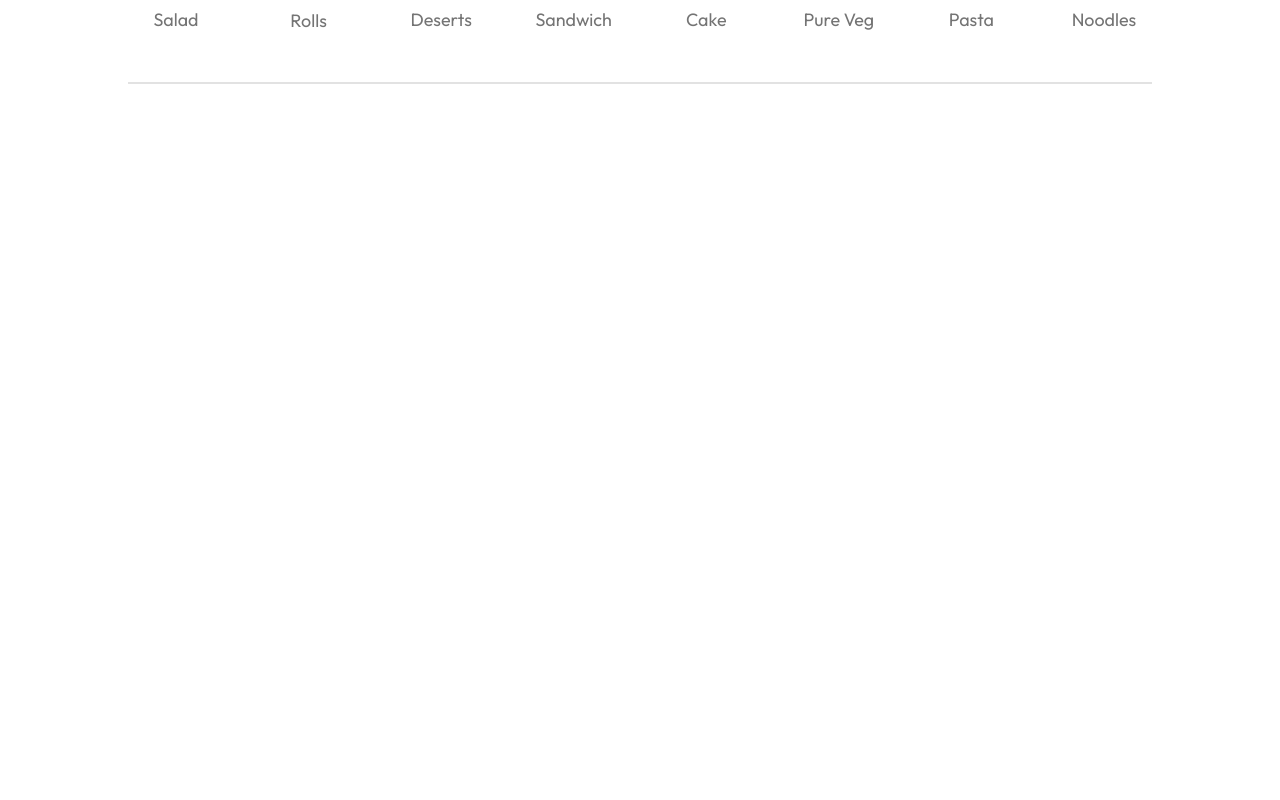
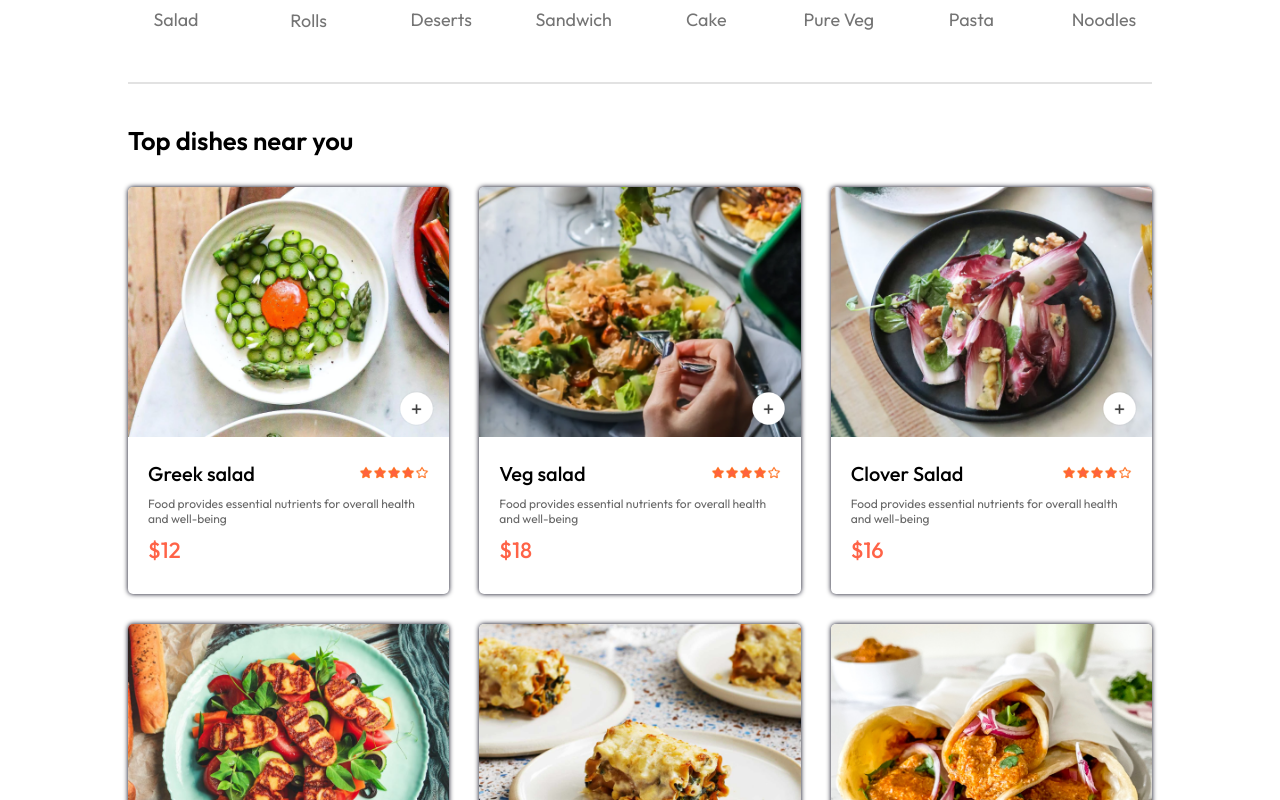
Before and after one commit to aanchal0506/food-del, a React (Vite) app in the folder frontend/: page / in a window 1280 px wide. Shown: the part 820-1620 px from the top of the page. Before the commit the page ends 914 px from the top, so only its background shows below. Built offline with nearby package versions, Linux system fonts and the light colour scheme.

Commit message:
added add and remove button

```diff
--- /dev/null
+++ b/frontend/src/Context/StoreContext.jsx
@@ -0,0 +1,34 @@
+{/*This is an API */}
+
+
+import { createContext, useEffect, useState } from "react";
+import {food_list} from "../assets/assets";
+export const StoreContext=createContext(null)
+const StoreContextProvider=(props)=>{
+    const [CartItem,SetCartItem]=useState({});
+    const addToCart=(itemId)=>{
+        if(!CartItem[itemId]){
+            SetCartItem((prev)=>({...prev,[itemId]:1}))
+        }
+        else{
+            SetCartItem((prev)=>({...prev,[itemId]:prev[itemId]+1}))
+        }
+    }
+    const removeFromCart=(itemId)=>{
+        if(CartItem[itemId]>0){
+            SetCartItem((prev)=>({...prev,[itemId]:prev[itemId]-1}))
+        }
+    }
+    useEffect(()=>{
+        console.log(CartItem);
+    },[CartItem])
+    const contextValue={
+        food_list,CartItem,SetCartItem,addToCart,removeFromCart
+    }
+    return(
+        <StoreContext.Provider value={contextValue}>
+            {props.children}
+        </StoreContext.Provider>
+    )
+}
+export default StoreContextProvider
--- /dev/null
+++ b/frontend/src/components/FoodDisplay/FoodDisplay.css
@@ -0,0 +1,15 @@
+.food-display{
+    margin-top: 30px;
+
+}
+.food-display h2{
+    font-size: max(2vw,24px);
+    font-weight: 600;
+}
+.food-display-list{
+    display: grid;
+    grid-template-columns: repeat(auto-fill,minmax(240px,1fr));
+    margin-top: 30px;
+    gap: 30px;
+    row-gap: 30px;
+}
--- /dev/null
+++ b/frontend/src/components/FoodDisplay/FoodDisplay.jsx
@@ -0,0 +1,19 @@
+import React, { useContext } from 'react'
+import './FoodDisplay.css'
+import { StoreContext } from '../../Context/StoreContext'
+import FoodItem from '../FoodItem/FoodItem'
+const FoodDisplay = ({category}) => {
+    const {food_list}=useContext(StoreContext)
+  return (
+    <div className='food-display' id='food-display'>
+      <h2>Top dishes near you</h2>
+      <div className="food-display-list">
+        {food_list.map((item,index)=>{
+            return <FoodItem key={index} id={item._id} name={item.name} description={item.description} price={item.price} image={item.image}/>
+        })}
+      </div>
+    </div>
+  )
+}
+
+export default FoodDisplay
--- /dev/null
+++ b/frontend/src/components/FoodItem/FoodItem.css
@@ -0,0 +1,63 @@
+.food-item{
+    width:100%;
+    margin: auto;
+    border-radius: 5px;
+    box-shadow: 0px 0px 5px #000015;
+    transition: 0.3s;
+    animation: fadeIn 1s;
+}
+.food-item-img{
+    width: 100%;
+    border-radius: 5px 5px 0px 0px  ;
+}
+.food-item-info{
+    padding: 20px;
+}
+.food-item-name-rating{
+    display: flex;
+    justify-content: space-between;
+    align-items: center;
+    margin-bottom: 10px;
+}
+.food-item-name-rating p{
+    font-size: 20px;
+    font-weight: 500;
+}
+.food-item-name-rating img{
+    width: 70px;
+}
+.food-item-desc{
+    color: #676767;
+    font-size: 12px;
+}
+.food-item-price{
+    color: tomato;
+    font-size: 22px;
+    font-weight: 500;
+    margin: 10px 0px;
+}
+.food-item-img-container{
+    position: relative;
+}
+.food-item-img-container .add{
+    width: 35px;
+    position: absolute;
+    bottom: 15px;
+    right:15px;
+    cursor: pointer;
+    border-radius: 50%;
+}
+.food-item-counter{
+    position: absolute;
+    bottom: 15px;
+    right: 15px;
+    display: flex;
+    align-items: center;
+    gap: 10px;
+    padding: 6px;
+    border-radius: 50px;
+    background-color: white;
+}
+.food-item-counter img{
+    width:30px;
+}
--- /dev/null
+++ b/frontend/src/components/FoodItem/FoodItem.jsx
@@ -0,0 +1,37 @@
+import React, { useContext} from 'react'
+import './FoodItem.css'
+import { assets } from '../../assets/assets'
+import { StoreContext } from '../../Context/StoreContext'
+const FoodItem = ({id,name,price,description,image}) => {
+
+    const {CartItem,addToCart,removeFromCart} =useContext(StoreContext);
+  return (
+    <div className='food-item'>
+      <div className="food-item-img-container">
+        <img className='food-item-img' src={image} alt="" />
+
+           {!CartItem[id] ? <img className='add' onClick={()=>addToCart(id)} src={assets.add_icon_white} alt='' />:<div className='food-item-counter'>
+                <img onClick={()=>removeFromCart(id)} src={assets.remove_icon_red} alt=''/>
+                <p>{CartItem[id]}</p>
+                <img onClick={()=>addToCart(id)} src={assets.add_icon_green} />
+            </div>}
+
+
+      </div>
+      <div className='food-item-info'>
+            <div className="food-item-name-rating">
+                <p>{name}</p>
+                <img src={assets.rating_starts} alt="" />
+            </div>
+            <p className="food-item-desc">
+                {description}
+            </p>
+            <p className="food-item-price">
+                ${price}
+            </p>
+      </div>
+    </div>
+  )
+}
+
+export default FoodItem
--- a/frontend/src/main.jsx
+++ b/frontend/src/main.jsx
@@ -2,9 +2,12 @@
 import { createRoot } from 'react-dom/client'
 import './index.css'
 import App from './App.jsx'
-import {BrowserRouter} from 'react-router-dom'
+import { BrowserRouter } from 'react-router-dom'
+import StoreContextProvider from './Context/StoreContext.jsx'
 createRoot(document.getElementById('root')).render(
- <BrowserRouter>
- <App />
- </BrowserRouter>
+  <BrowserRouter>
+    <StoreContextProvider>
+      <App />
+    </StoreContextProvider>{/*This is an API */}
+  </BrowserRouter>
 )
--- a/frontend/src/pages/Home/Home.jsx
+++ b/frontend/src/pages/Home/Home.jsx
@@ -2,12 +2,14 @@
 import './Home.css'
 import Header from '../../components/Header/Header'
 import ExploreMenu from '../../components/ExploreMenu/ExploreMenu'
+import FoodDisplay from '../../components/FoodDisplay/FoodDisplay'
 const Home = () => {
   const [category,setCategory] = useState("All");
   return (
     <div>
       <Header />
       <ExploreMenu category={category} setCategory={setCategory} />
+      <FoodDisplay category={category}/>
     </div>
   )
 }
```
